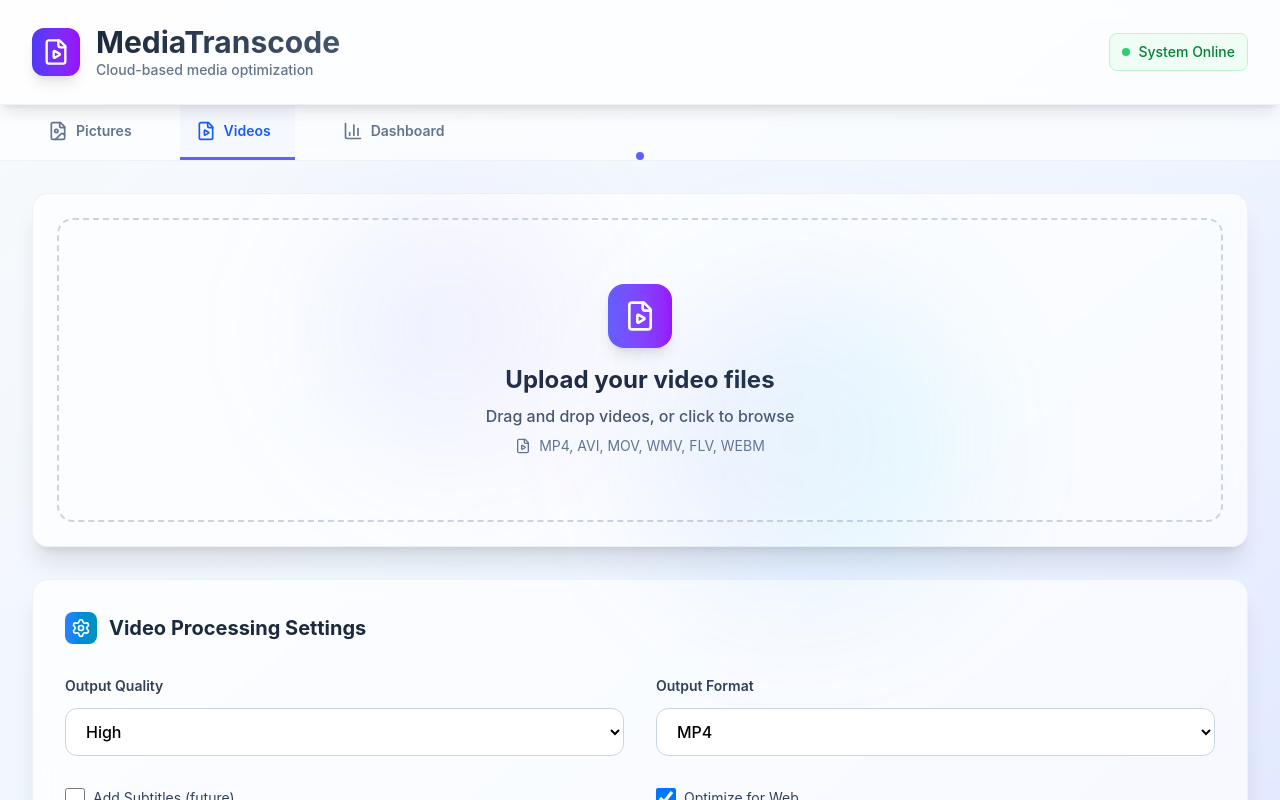
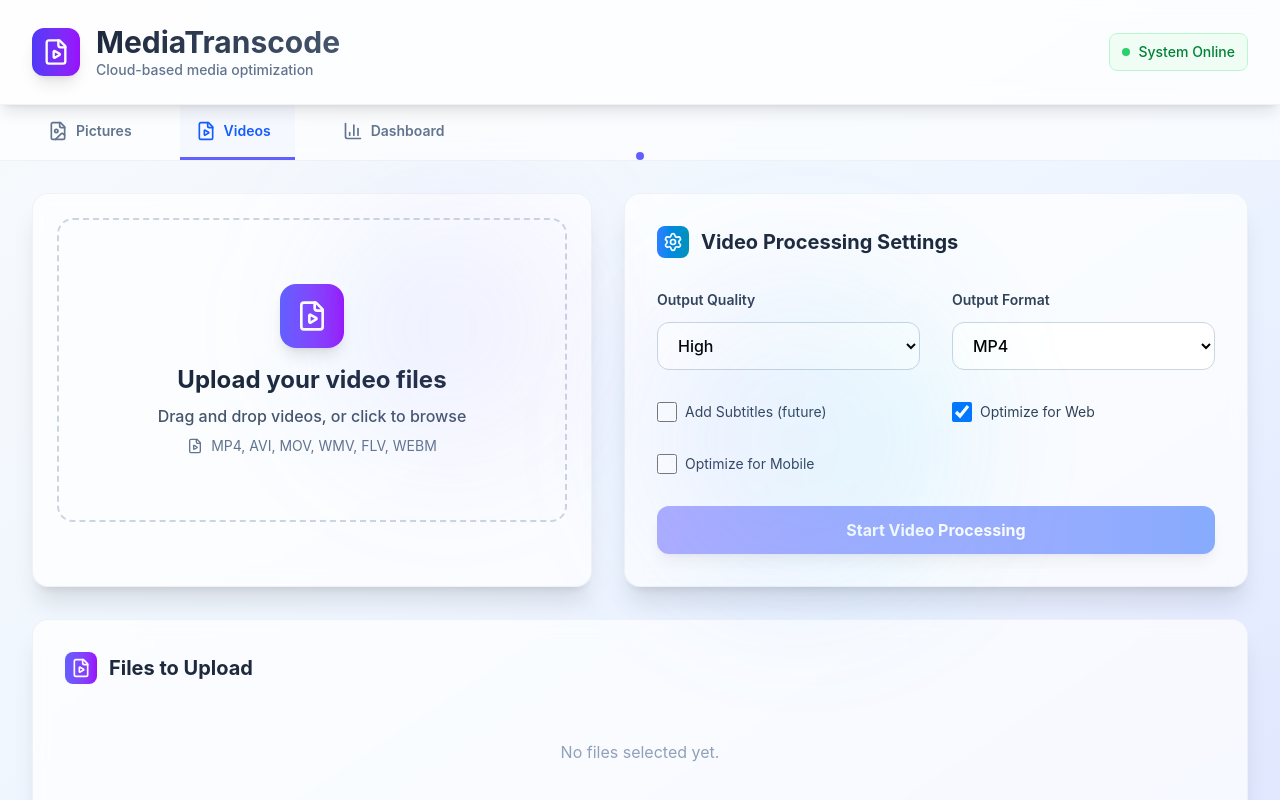
Before and after one commit to Spriet0234/CloudTranscode, a React (Vite) app in the folder frontend/: page / in a window 1280 px wide. Both pictures are taken after a click on the button "Videos". Shown: the top 800 px of the page. Built offline with nearby package versions, Linux system fonts and the light colour scheme.

Commit message:
UI style changes

```diff
--- a/frontend/src/components/PictureUploader.tsx
+++ b/frontend/src/components/PictureUploader.tsx
@@ -51,6 +51,7 @@ const PictureUploader: React.FC = () => {
   })
   const [downloadUrls, setDownloadUrls] = useState<{ [jobId: string]: string }>({})
   const [jobIds, setJobIds] = useState<string[]>([])
+  const [toast, setToast] = useState<{ visible: boolean; message: string }>({ visible: false, message: '' })
 
   const onDrop = useCallback((acceptedFiles: File[]) => {
     const filesWithPreview = acceptedFiles.map(file => {
@@ -60,6 +61,10 @@ const PictureUploader: React.FC = () => {
     })
     setFiles(prev => [...prev, ...filesWithPreview])
     setUploadResults([])
+    if (acceptedFiles.length > 0) {
+      setToast({ visible: true, message: `${acceptedFiles.length} file${acceptedFiles.length > 1 ? 's' : ''} added!` })
+      setTimeout(() => setToast({ visible: false, message: '' }), 2000)
+    }
   }, [])
 
   const { getRootProps, getInputProps, isDragActive } = useDropzone({
@@ -211,6 +216,13 @@ const PictureUploader: React.FC = () => {
 
   return (
     <div className="space-y-8">
+      {/* Toast Notification */}
+      {toast.visible && (
+        <div className="fixed bottom-6 right-6 z-50 flex items-center px-6 py-4 bg-white border border-purple-200 shadow-xl rounded-2xl animate-fadeIn text-purple-700 font-semibold text-base space-x-3">
+          <FileImage className="w-5 h-5 text-purple-500" />
+          <span>{toast.message}</span>
+        </div>
+      )}
       {/* Upload Area and Settings Side by Side  */}
       <div className="flex flex-col md:flex-row md:space-x-8 space-y-8 md:space-y-0">
         {/* Upload Area */}
@@ -404,7 +416,6 @@ const PictureUploader: React.FC = () => {
       )}
 
       {/* File List */}
-      {files.length > 0 && (
       <div className="bg-white/70 backdrop-blur-sm rounded-2xl shadow-xl border border-slate-200/50 p-8">
         <div className="flex items-center space-x-3 mb-6">
           <div className="w-8 h-8 bg-gradient-to-r from-purple-500 to-pink-600 rounded-lg flex items-center justify-center">
@@ -412,6 +423,7 @@ const PictureUploader: React.FC = () => {
           </div>
           <h3 className="text-xl font-bold text-slate-800">Files to Upload</h3>
         </div>
+        {files.length > 0 ? (
           <div className="grid grid-cols-2 md:grid-cols-3 lg:grid-cols-4 gap-4">
             {files.map((file, index) => (
               <div key={index} className="relative group">
@@ -433,8 +445,10 @@ const PictureUploader: React.FC = () => {
               </div>
             ))}
           </div>
+        ) : (
+          <div className="text-slate-400 text-center py-8">No files selected yet.</div>
+        )}
       </div>
-      )}
     </div>
   )
 }
--- a/frontend/src/components/VideoUpload.tsx
+++ b/frontend/src/components/VideoUpload.tsx
@@ -20,6 +20,7 @@ const VideoUpload: React.FC = () => {
     optimizeForWeb: true,
     optimizeForMobile: false,
   })
+  const [toast, setToast] = useState<{ visible: boolean; message: string }>({ visible: false, message: '' })
 
   const onDrop = useCallback((acceptedFiles: File[]) => {
     const filesWithPreview = acceptedFiles.map(file => {
@@ -29,6 +30,10 @@ const VideoUpload: React.FC = () => {
     })
     setFiles(prev => [...prev, ...filesWithPreview])
     setUploadResults([])
+    if (acceptedFiles.length > 0) {
+      setToast({ visible: true, message: `${acceptedFiles.length} file${acceptedFiles.length > 1 ? 's' : ''} added!` })
+      setTimeout(() => setToast({ visible: false, message: '' }), 2000)
+    }
   }, [])
 
   const { getRootProps, getInputProps, isDragActive } = useDropzone({
@@ -86,8 +91,18 @@ const VideoUpload: React.FC = () => {
 
   return (
     <div className="space-y-8">
+      {/* Toast Notification */}
+      {toast.visible && (
+        <div className="fixed bottom-6 right-6 z-50 flex items-center px-6 py-4 bg-white border border-indigo-200 shadow-xl rounded-2xl animate-fadeIn text-indigo-700 font-semibold text-base space-x-3">
+          <FileVideo className="w-5 h-5 text-indigo-500" />
+          <span>{toast.message}</span>
+        </div>
+      )}
+
+      {/* Upload Area and Settings Side by Side */}
+      <div className="flex flex-col md:flex-row md:space-x-8 space-y-8 md:space-y-0">
         {/* Upload Area */}
-      <div className="bg-white/70 backdrop-blur-sm rounded-2xl shadow-xl border border-slate-200/50 overflow-hidden">
+        <div className="flex-1 bg-white/70 backdrop-blur-sm rounded-2xl shadow-xl border border-slate-200/50 overflow-hidden">
           <div
             {...getRootProps()}
             className={`border-2 border-dashed rounded-2xl m-6 p-16 text-center cursor-pointer transition-all duration-300 ${
@@ -123,40 +138,8 @@ const VideoUpload: React.FC = () => {
             </div>
           </div>
         </div>
-
-      {/* Upload Results */}
-      {uploadResults.length > 0 && (
-        <div className="bg-white/70 backdrop-blur-sm rounded-2xl shadow-xl border border-slate-200/50 p-8">
-          <div className="flex items-center space-x-3 mb-6">
-            <div className="w-8 h-8 bg-gradient-to-r from-green-500 to-emerald-600 rounded-lg flex items-center justify-center">
-              <CheckCircle className="w-5 h-5 text-white" />
-            </div>
-            <h3 className="text-xl font-bold text-slate-800">Upload Results</h3>
-          </div>
-          <div className="space-y-3">
-            {uploadResults.map((result, index) => (
-              <div key={index} className="flex items-center space-x-4 p-4 bg-slate-50/50 rounded-xl border border-slate-200/50">
-                <div className={`w-10 h-10 rounded-lg flex items-center justify-center ${
-                  result.success ? 'bg-green-100' : 'bg-red-100'
-                }`}>
-                  {result.success ? (
-                    <CheckCircle className="w-5 h-5 text-green-600" />
-                  ) : (
-                    <AlertCircle className="w-5 h-5 text-red-600" />
-                  )}
-                </div>
-                <div className="flex-1">
-                  <p className="font-semibold text-slate-800">{result.file}</p>
-                  <p className={`text-sm ${result.success ? 'text-green-600' : 'text-red-600'}`}>{result.message}</p>
-                </div>
-              </div>
-            ))}
-          </div>
-        </div>
-      )}
-
-      {/* Upload Settings */}
-      <div className="bg-white/70 backdrop-blur-sm rounded-2xl shadow-xl border border-slate-200/50 p-8">
+        {/* Video Processing Settings */}
+        <div className="flex-1 bg-white/70 backdrop-blur-sm rounded-2xl shadow-xl border border-slate-200/50 p-8">
           <div className="flex items-center space-x-3 mb-8">
             <div className="w-8 h-8 bg-gradient-to-r from-blue-500 to-cyan-600 rounded-lg flex items-center justify-center">
               <Settings className="w-5 h-5 text-white" />
@@ -233,9 +216,40 @@ const VideoUpload: React.FC = () => {
             {uploading ? 'Uploading...' : 'Start Video Processing'}
           </button>
         </div>
+      </div>
+
+      {/* Upload Results */}
+      {uploadResults.length > 0 && (
+        <div className="bg-white/70 backdrop-blur-sm rounded-2xl shadow-xl border border-slate-200/50 p-8">
+          <div className="flex items-center space-x-3 mb-6">
+            <div className="w-8 h-8 bg-gradient-to-r from-green-500 to-emerald-600 rounded-lg flex items-center justify-center">
+              <CheckCircle className="w-5 h-5 text-white" />
+            </div>
+            <h3 className="text-xl font-bold text-slate-800">Upload Results</h3>
+          </div>
+          <div className="space-y-3">
+            {uploadResults.map((result, index) => (
+              <div key={index} className="flex items-center space-x-4 p-4 bg-slate-50/50 rounded-xl border border-slate-200/50">
+                <div className={`w-10 h-10 rounded-lg flex items-center justify-center ${
+                  result.success ? 'bg-green-100' : 'bg-red-100'
+                }`}>
+                  {result.success ? (
+                    <CheckCircle className="w-5 h-5 text-green-600" />
+                  ) : (
+                    <AlertCircle className="w-5 h-5 text-red-600" />
+                  )}
+                </div>
+                <div className="flex-1">
+                  <p className="font-semibold text-slate-800">{result.file}</p>
+                  <p className={`text-sm ${result.success ? 'text-green-600' : 'text-red-600'}`}>{result.message}</p>
+                </div>
+              </div>
+            ))}
+          </div>
+        </div>
+      )}
 
       {/* File List */}
-      {files.length > 0 && (
       <div className="bg-white/70 backdrop-blur-sm rounded-2xl shadow-xl border border-slate-200/50 p-8">
         <div className="flex items-center space-x-3 mb-6">
           <div className="w-8 h-8 bg-gradient-to-r from-indigo-500 to-purple-600 rounded-lg flex items-center justify-center">
@@ -243,6 +257,7 @@ const VideoUpload: React.FC = () => {
           </div>
           <h3 className="text-xl font-bold text-slate-800">Files to Upload</h3>
         </div>
+        {files.length > 0 ? (
           <ul className="space-y-3">
             {files.map((file, index) => (
               <li key={index} className="flex items-center space-x-4 p-4 bg-slate-50/50 rounded-xl border border-slate-200/50">
@@ -261,8 +276,10 @@ const VideoUpload: React.FC = () => {
               </li>
             ))}
           </ul>
+        ) : (
+          <div className="text-slate-400 text-center py-8">No files selected yet.</div>
+        )}
       </div>
-      )}
     </div>
   )
 }
```
Lines whose indentation alone changed are shown as unchanged.
